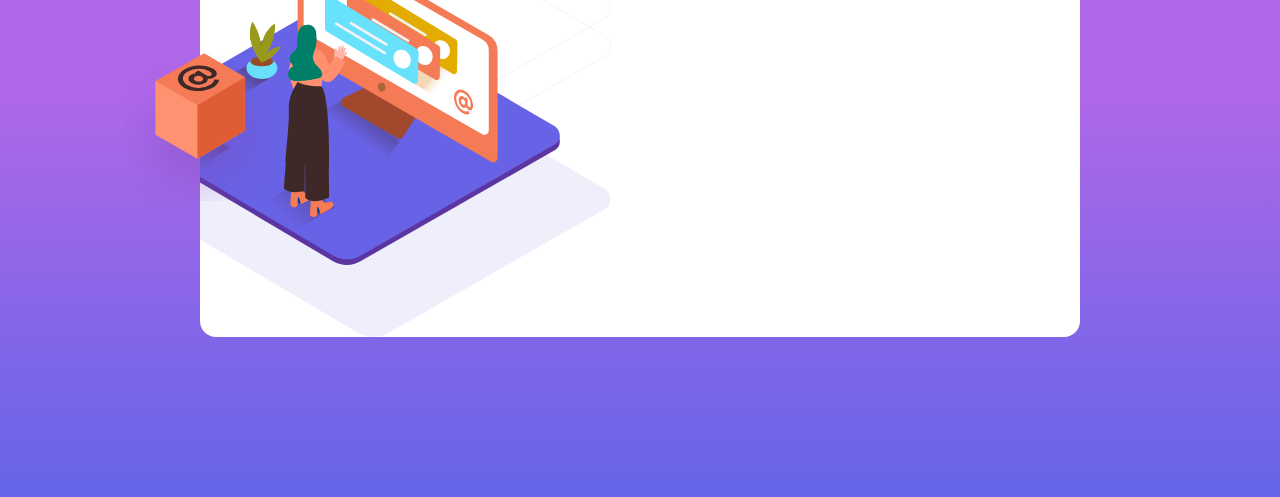
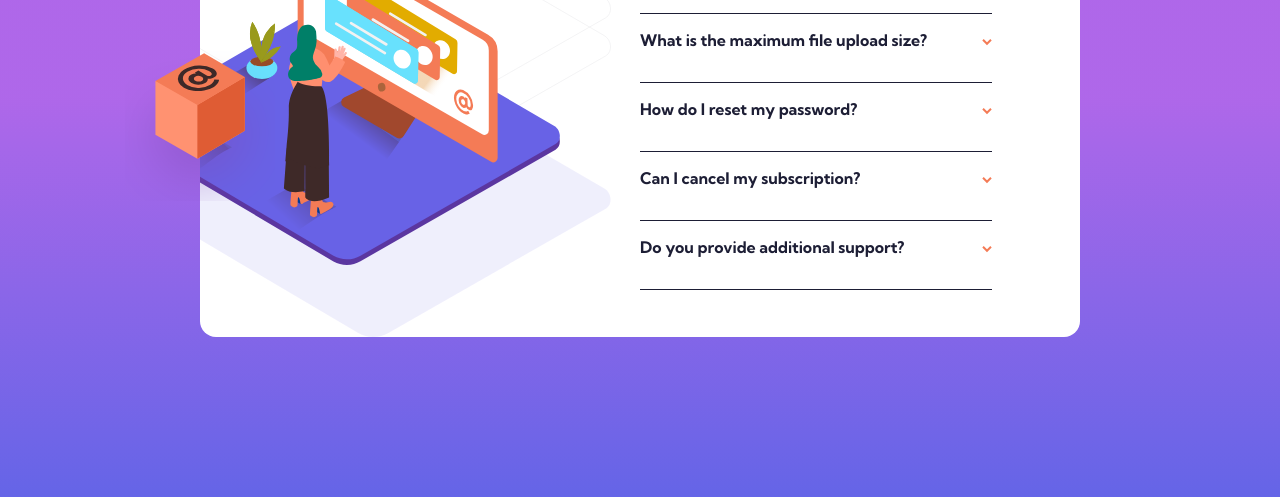
Before and after one commit to RicardoSerrano19/frontent_faq-accordion-card, a plain HTML site: page index.html in a window 1280 px wide. Shown: the part 303-800 px from the top of the page. Drawn offline with Linux system fonts and the light colour scheme.

Commit message:
feat: add details and styles

```diff
--- a/index.html
+++ b/index.html
@@ -24,6 +24,31 @@
           <p>You can invite up to 2 additional users on the Free plan. There is no limit on
             team members for the Premium plan.</p>
         </details>
+        <details>
+          <summary>What is the maximum file upload size?
+          </summary>
+          <p>No more than 2GB. All files in your account must fit your allotted storage space.
+          </p>
+        </details>
+        <details>
+          <summary>How do I reset my password?
+          </summary>
+          <p>Click “Forgot password” from the login page or “Change password” from your profile page.
+            A reset link will be emailed to you.
+          </p>
+        </details>
+        <details>
+          <summary>Can I cancel my subscription?
+          </summary>
+          <p>Yes! Send us a message and we’ll process your request no questions asked.
+          </p>
+        </details>
+        <details>
+          <summary>Do you provide additional support?
+          </summary>
+          <p>Chat and email support is available 24/7. Phone lines are open during normal business hours.
+          </p>
+        </details>
       </div>
     </section>
   </main>
--- a/style.css
+++ b/style.css
@@ -1,6 +1,7 @@
 :root{
     --very-dark-desaturated-blue: hsl(238, 29%, 16%);
     --soft-red: hsl(14, 88%, 65%);
+    --dark-grayish-blue: hsl(240, 6%, 50%);
     --soft-violet: hsl(273, 75%, 66%);
     --soft-blue: hsl(240, 73%, 65%);
 }
@@ -59,3 +60,41 @@ body{
     background-size: contain, cover;
     background-position: -10vh center;
 }
+
+.faq__content{
+    display: flex;
+    flex-direction: column;
+    justify-content: center;
+}
+
+.faq__content__title{
+    font-size: 2rem;
+}
+
+.faq__content__details details{
+    width: 80%;
+    padding: 1rem 0;
+    border-bottom: 1px solid var(--very-dark-desaturated-blue);
+}
+
+.faq__content__details summary{
+    list-style: none;
+    position: relative;
+    padding-bottom: 1rem;
+    font-weight: 700;
+    font-size: 1rem;
+    color: var(--very-dark-desaturated-blue);
+}
+
+.faq__content__details summary::after{
+    content: url('./images/icon-arrow-down.svg');
+    position: absolute;
+    top: 0;
+    right: 0;
+}
+
+.faq__content__details p{
+    font-weight: 400;
+    color: var(--dark-grayish-blue);
+    font-size: 0.8rem;
+}
```
